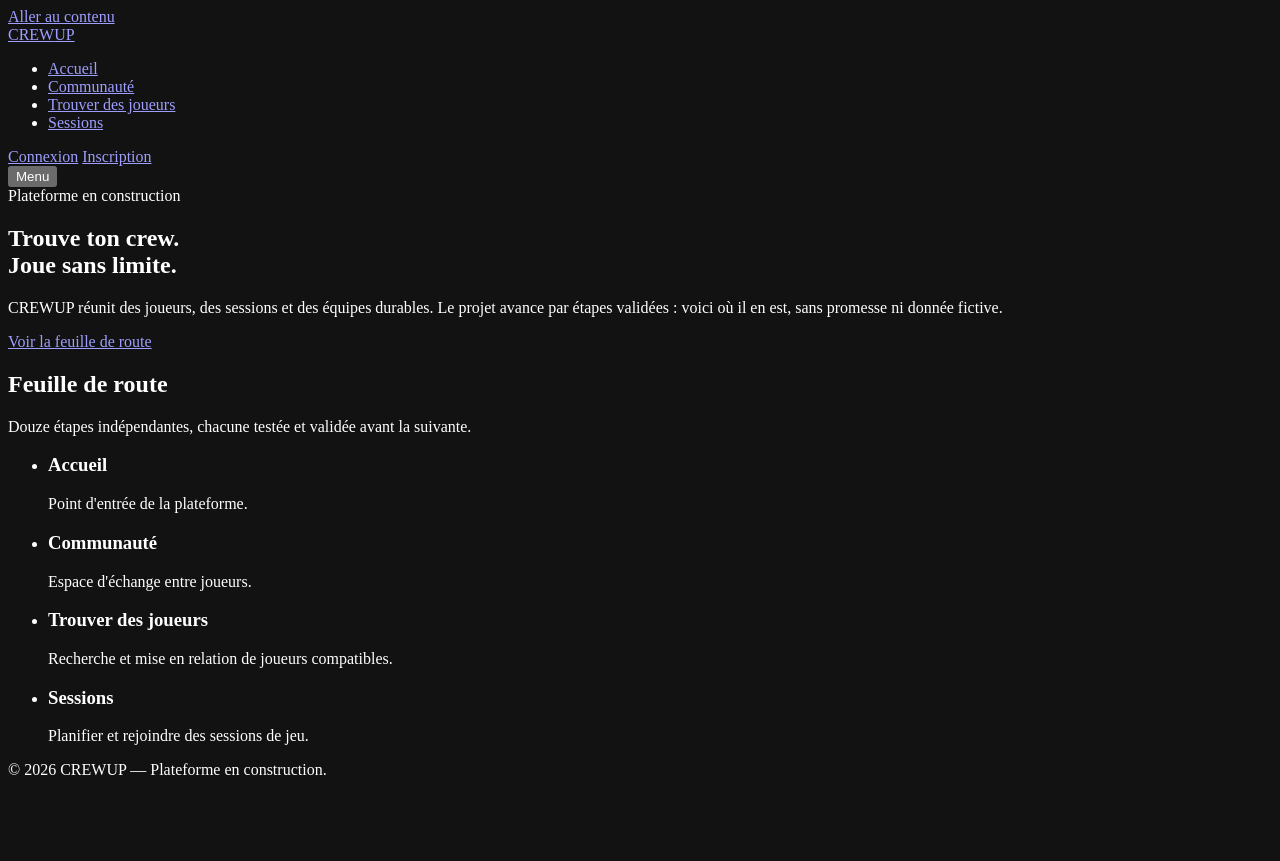
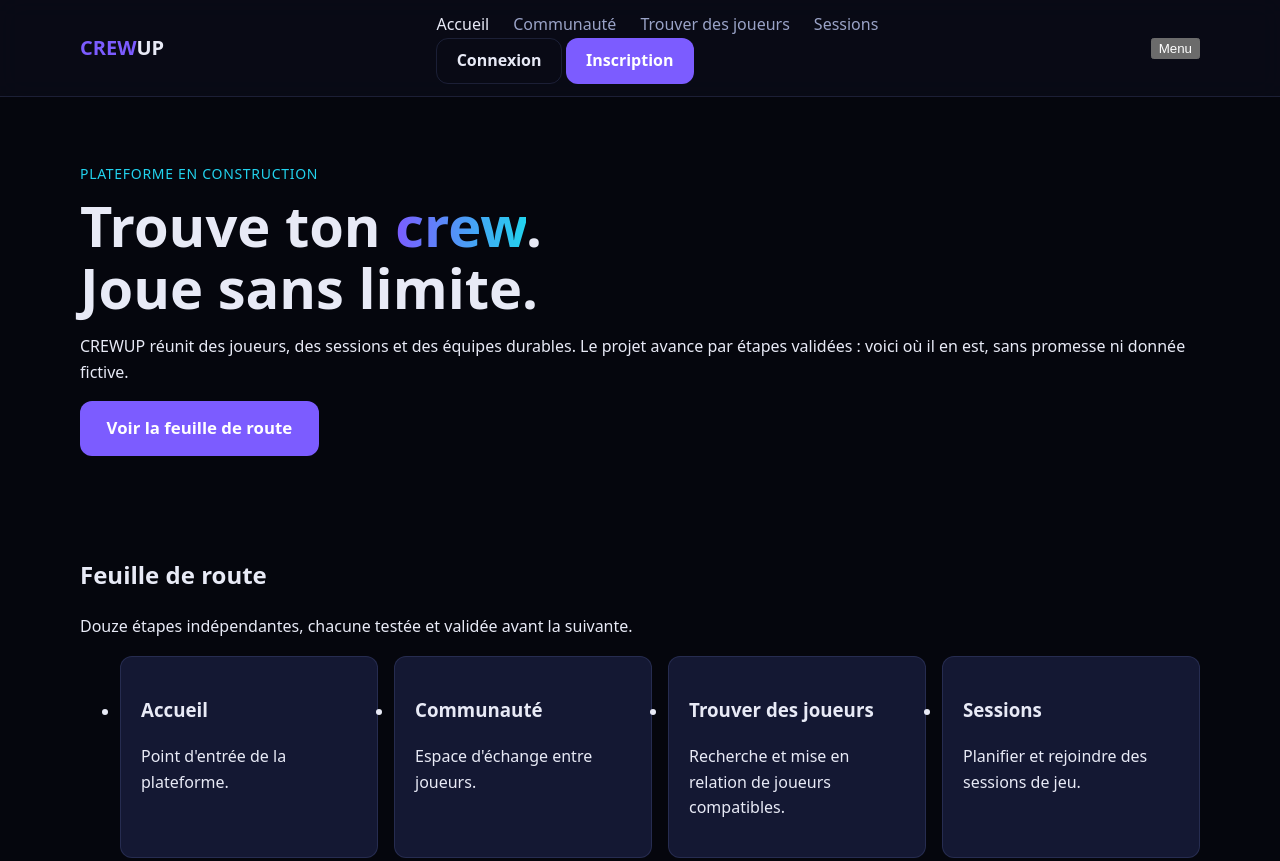
Before and after one commit to bienvenuesurleJ/crewup, a website with bundled scripts: page frontend/index.html in a window 1280 px wide. Shown: the top 861 px of the page. Before the commit the page ends 800 px from the top, so only its background shows below. Built offline with nearby package versions, Linux system fonts and the light colour scheme.

Commit message:
Add complete remaining CSS files (base, layout, components, animations)

```diff
--- a/frontend/assets/css/animations.css
+++ b/frontend/assets/css/animations.css
@@ -1 +1,12 @@
-/* Animations - full from zip */
+/* Animations */
+@keyframes fadeUp {
+  from { opacity: 0; transform: translateY(8px); }
+  to { opacity: 1; transform: none; }
+}
+.anim-fade-up { animation: fadeUp 0.6s var(--ease) both; }
+.anim-delay-1 { animation-delay: 0.1s; }
+.anim-delay-2 { animation-delay: 0.2s; }
+.anim-delay-3 { animation-delay: 0.3s; }
+@media (prefers-reduced-motion: reduce) {
+  .anim-fade-up { animation: none; }
+}
--- a/frontend/assets/css/base.css
+++ b/frontend/assets/css/base.css
@@ -1,2 +1,19 @@
-/* Base styles - full content from the uploaded zip */
-/* Reset, typography, accessibility */
+/* Base reset + accessibilité */
+*, *::before, *::after { box-sizing: border-box; }
+html { -webkit-text-size-adjust: 100%; }
+body {
+  margin: 0;
+  font-family: var(--font-sans);
+  font-size: var(--fs-base);
+  line-height: 1.6;
+  color: var(--c-text);
+  background: var(--c-bg-0);
+  min-height: 100vh;
+}
+a { color: var(--c-accent-2); text-decoration: none; }
+a:hover { text-decoration: underline; }
+:focus-visible { outline: 2px solid var(--c-accent); outline-offset: 2px; }
+.skip-link {
+  position: absolute; left: -9999px;
+}
+.skip-link:focus { left: 1rem; top: 1rem; z-index: 100; background: #fff; color: #000; padding: 0.5rem; }
--- a/frontend/assets/css/components.css
+++ b/frontend/assets/css/components.css
@@ -1 +1,19 @@
-/* Components - full from zip */
+/* Composants */
+.btn {
+  display: inline-flex; align-items: center; justify-content: center;
+  padding: 0.6rem 1.2rem; border-radius: var(--radius);
+  font-weight: 600; border: 1px solid transparent; cursor: pointer;
+  transition: transform var(--dur) var(--ease);
+}
+.btn:hover { transform: translateY(-1px); }
+.btn--primary { background: var(--c-accent); color: #fff; }
+.btn--ghost { background: transparent; border-color: var(--c-border); color: var(--c-text); }
+.btn--lg { padding: 0.8rem 1.6rem; font-size: 1.05rem; }
+.card {
+  background: var(--c-surface);
+  border: 1px solid var(--c-border);
+  border-radius: var(--radius);
+  padding: 1.25rem;
+}
+.grid { display: grid; gap: 1rem; grid-template-columns: repeat(auto-fit, minmax(240px, 1fr)); }
+.eyebrow { display: inline-block; font-size: var(--fs-sm); letter-spacing: 0.05em; text-transform: uppercase; color: var(--c-accent-2); }
--- a/frontend/assets/css/layout.css
+++ b/frontend/assets/css/layout.css
@@ -1 +1,19 @@
-/* Layout styles - full from zip */
+/* Layout */
+.container { width: min(1120px, 100% - 2rem); margin-inline: auto; }
+.site-header {
+  position: sticky; top: 0; z-index: 50;
+  background: rgba(10, 12, 24, 0.8);
+  backdrop-filter: blur(12px);
+  border-bottom: 1px solid var(--c-border);
+}
+.site-header__inner { display: flex; align-items: center; justify-content: space-between; padding: 0.75rem 0; }
+.brand { font-weight: 700; font-size: 1.25rem; color: var(--c-text); }
+.brand__mark { color: var(--c-accent); }
+.nav__list { display: flex; gap: 1.5rem; list-style: none; margin: 0; padding: 0; }
+.nav__link { color: var(--c-text-muted); }
+.nav__link[aria-current="page"] { color: var(--c-text); }
+.site-footer { margin-top: auto; padding: 2rem 0; border-top: 1px solid var(--c-border); color: var(--c-text-faint); text-align: center; }
+.section { padding: 3rem 0; }
+.hero { padding: 4rem 0 2rem; }
+.hero__title { font-size: clamp(2rem, 5vw, 3.5rem); line-height: 1.1; margin: 0.5rem 0; }
+.grad { background: linear-gradient(90deg, var(--c-accent), var(--c-accent-2)); -webkit-background-clip: text; color: transparent; }
```
